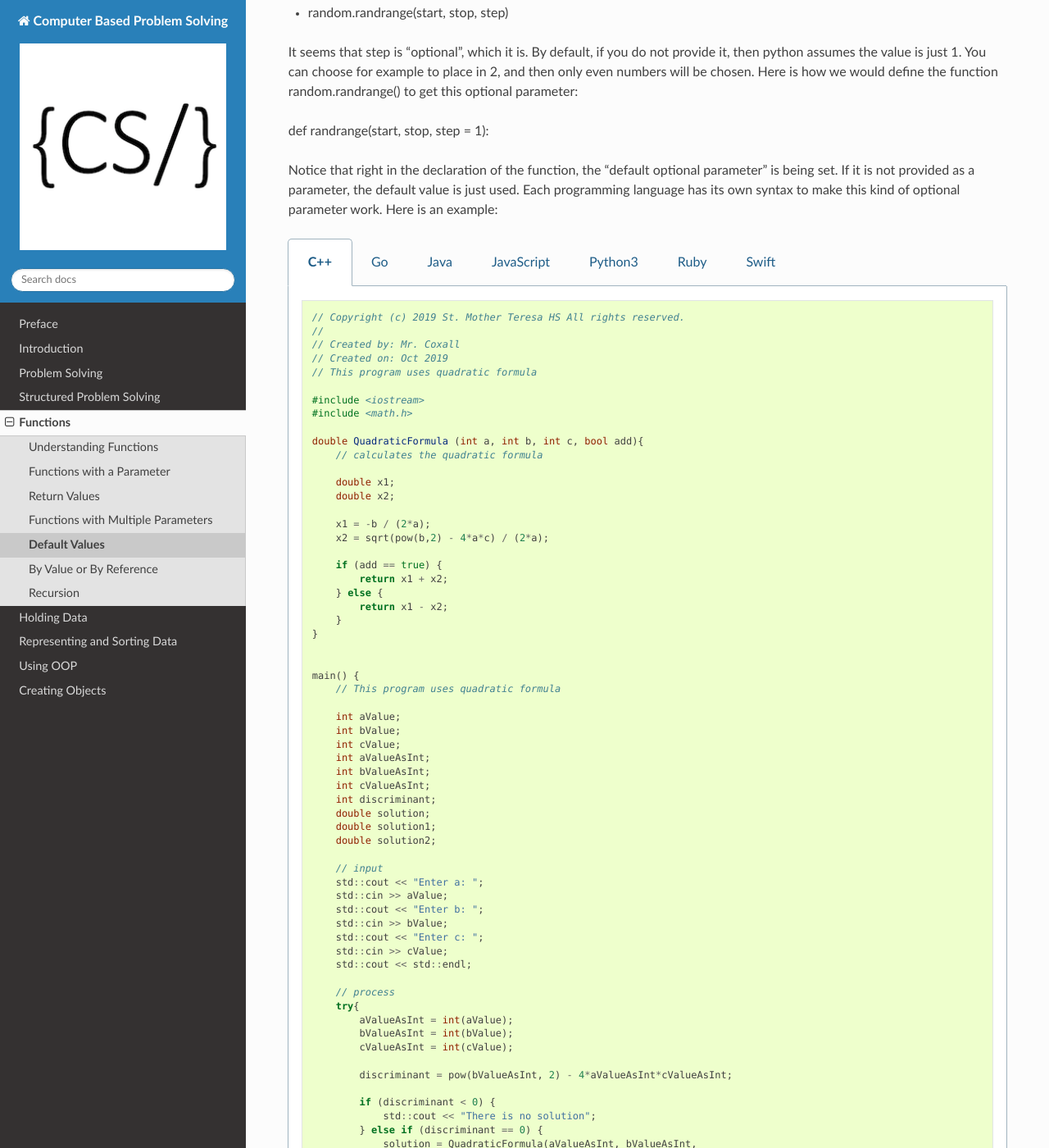
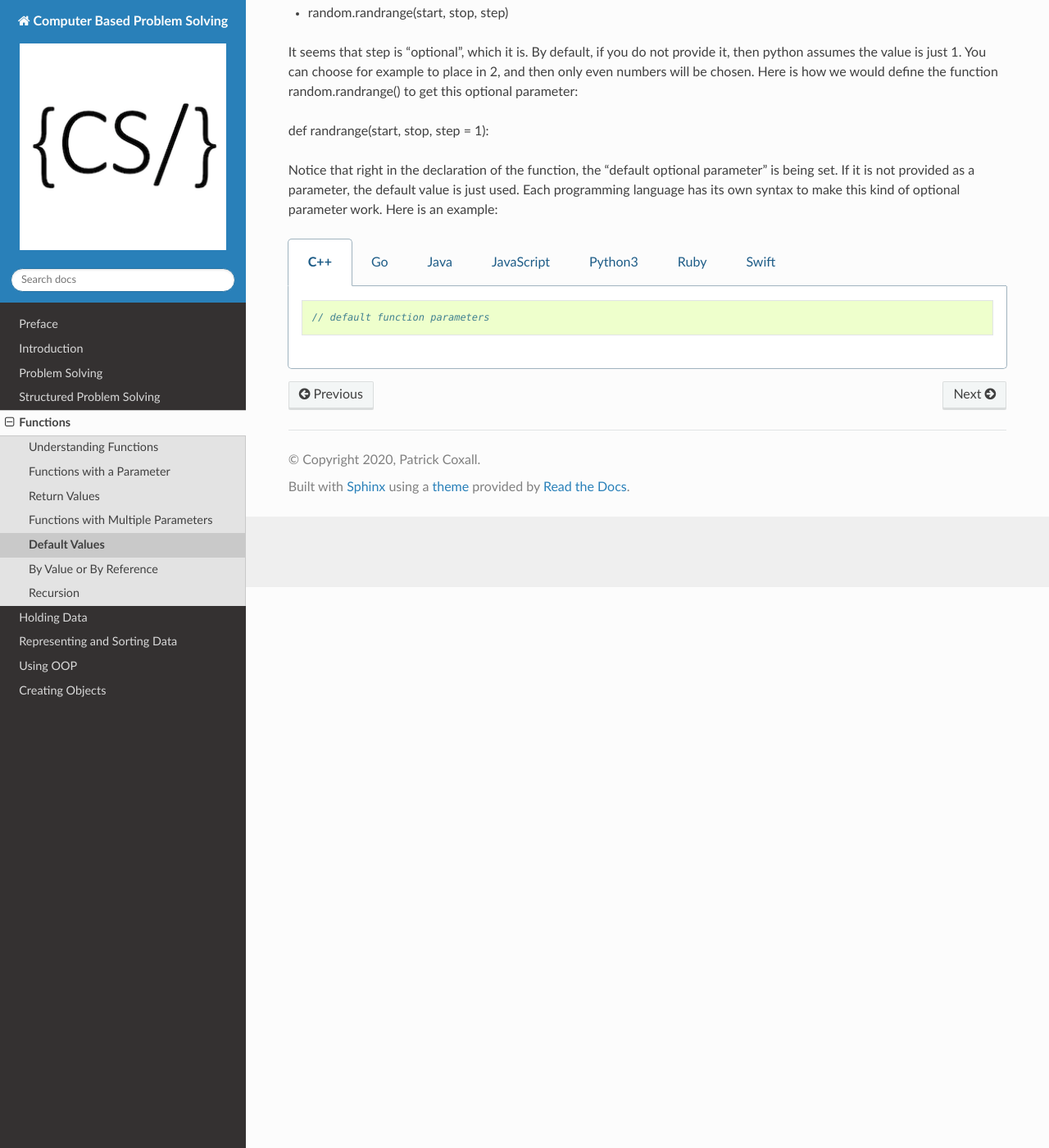
Before and after one commit to Mr-Coxall/Computer-Based-Problem-Solving, a Sphinx documentation site: the page built from docs/functions/default-values.rst, in a window 1280 px wide and 1400 px high, scrolled down 684 px. Shown: the whole window at 82% size. Built offline with Sphinx 7.4.7 and the Read the Docs theme 2.0.0, drawn with Linux system fonts in a browser that asks for light colours; pages that are not in the unit, such as notebooks, are missing from menus; some of the changed text lies outside the part shown.

Commit message:
Update default-values.rst

```diff
--- a/docs/functions/default-values.rst
+++ b/docs/functions/default-values.rst
@@ -35,100 +35,26 @@ Notice that right in the declaration of the function, the "default optional para
 
     .. code-block:: C++
 
-		// Copyright (c) 2019 St. Mother Teresa HS All rights reserved.
-		//
-		// Created by: Mr. Coxall
-		// Created on: Oct 2019
-		// This program uses quadratic formula
-
-		#include <iostream>
-		#include <math.h>
-
-		double QuadraticFormula (int a, int b, int c, bool add){
-		    // calculates the quadratic formula
-
-		    double x1;
-		    double x2;
-
-		    x1 = -b / (2*a);
-		    x2 = sqrt(pow(b,2) - 4*a*c) / (2*a);
-
-		    if (add == true) {
-		        return x1 + x2;
-		    } else {
-		        return x1 - x2;
-		    }
-		}
-
-
-		main() {
-		    // This program uses quadratic formula
-
-		    int aValue;
-		    int bValue;
-		    int cValue;
-		    int aValueAsInt;
-		    int bValueAsInt;
-		    int cValueAsInt;
-		    int discriminant;
-		    double solution;
-		    double solution1;
-		    double solution2;
-
-		    // input
-		    std::cout << "Enter a: ";
-		    std::cin >> aValue;
-		    std::cout << "Enter b: ";
-		    std::cin >> bValue;
-		    std::cout << "Enter c: ";
-		    std::cin >> cValue;
-		    std::cout << std::endl;
-
-		    // process
-		    try{
-		        aValueAsInt = int(aValue);
-		        bValueAsInt = int(bValue);
-		        cValueAsInt = int(cValue);
-
-		        discriminant = pow(bValueAsInt, 2) - 4*aValueAsInt*cValueAsInt;
-
-		        if (discriminant < 0) {
-		            std::cout << "There is no solution";
-		        } else if (discriminant == 0) {
-		            solution = QuadraticFormula(aValueAsInt, bValueAsInt,
-		                                        cValueAsInt, true);
-		            std::cout << "The solution is " << solution << std::endl;
-		        } else {
-		            solution1 = QuadraticFormula(aValueAsInt, bValueAsInt,
-		                                         cValueAsInt, true);
-		            solution2 = QuadraticFormula(aValueAsInt, bValueAsInt,
-		                                         cValueAsInt, false);
-		            std::cout << "The solutions are " << solution1 << " and "
-		                      << solution2;
-		        }
-		    } catch (...) {
-		        std::cout << "Theses are not integers";
-		    }
-		}
+		// default function parameters
 
 
   .. group-tab:: Go
 
     .. code-block:: Go
 
-      // return values
+      // default function parameters
 
   .. group-tab:: Java
 
     .. code-block:: Java
 
-      // return values
+      // default function parameters
 
   .. group-tab:: JavaScript
 
     .. code-block:: JavaScript
 
-      // return values
+      // default function parameters
 
   .. group-tab:: Python3
 
@@ -138,7 +64,7 @@ Notice that right in the declaration of the function, the "default optional para
 
 		# Created by : Mr. Coxall
 		# Created on : October 2019
-		# This program prints out your name
+		# This program prints out your name, using default function parameters
 
 
 		def full_name(first_name,last_name, middle_name = None):
@@ -172,16 +98,15 @@ Notice that right in the declaration of the function, the "default optional para
 		    main()
 
 
-
   .. group-tab:: Ruby
 
     .. code-block:: Ruby
 
-      // return values
+      // default function parameters
 
 
   .. group-tab:: Swift
 
     .. code-block:: Swift
 
-      // return values
+      // default function parameters
```
